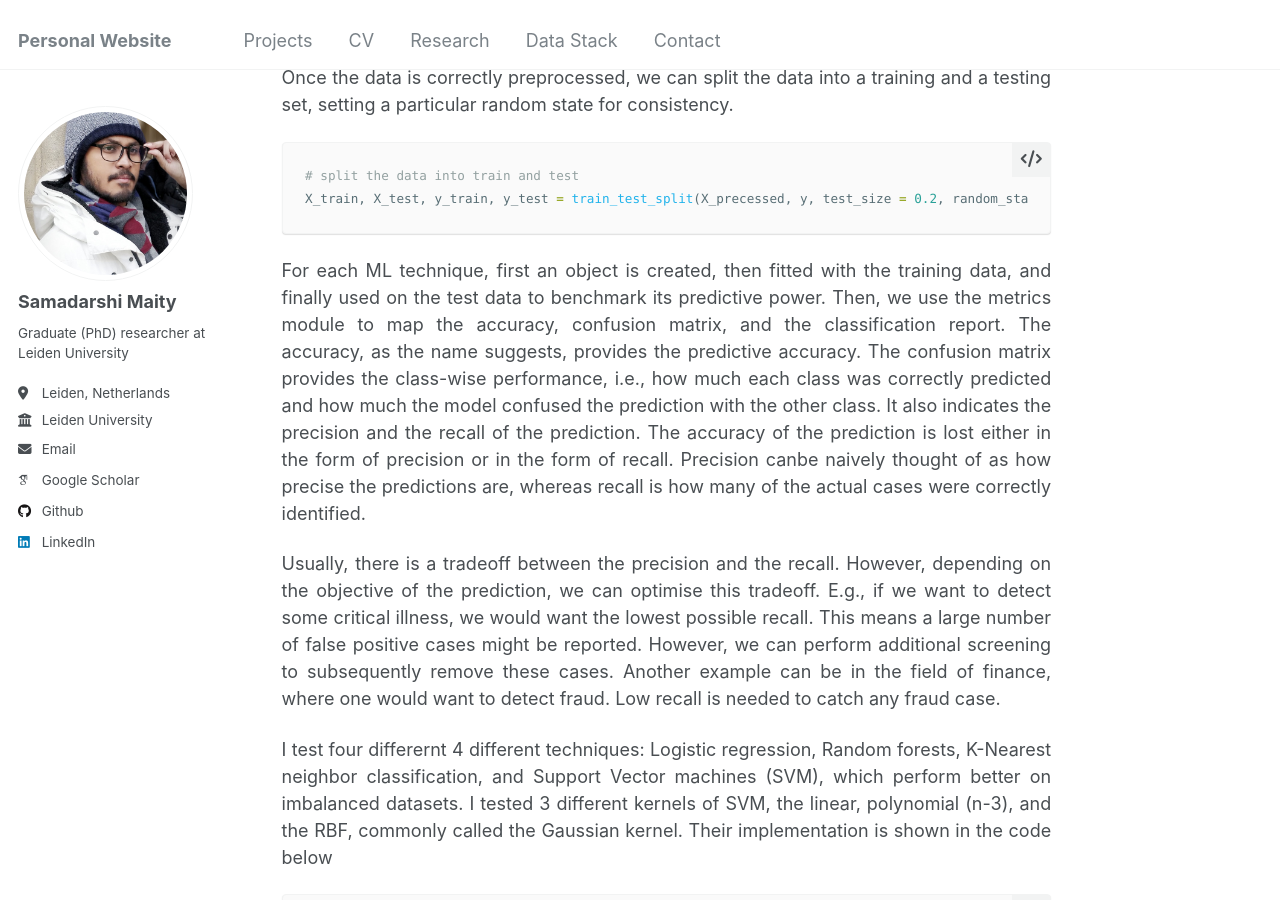
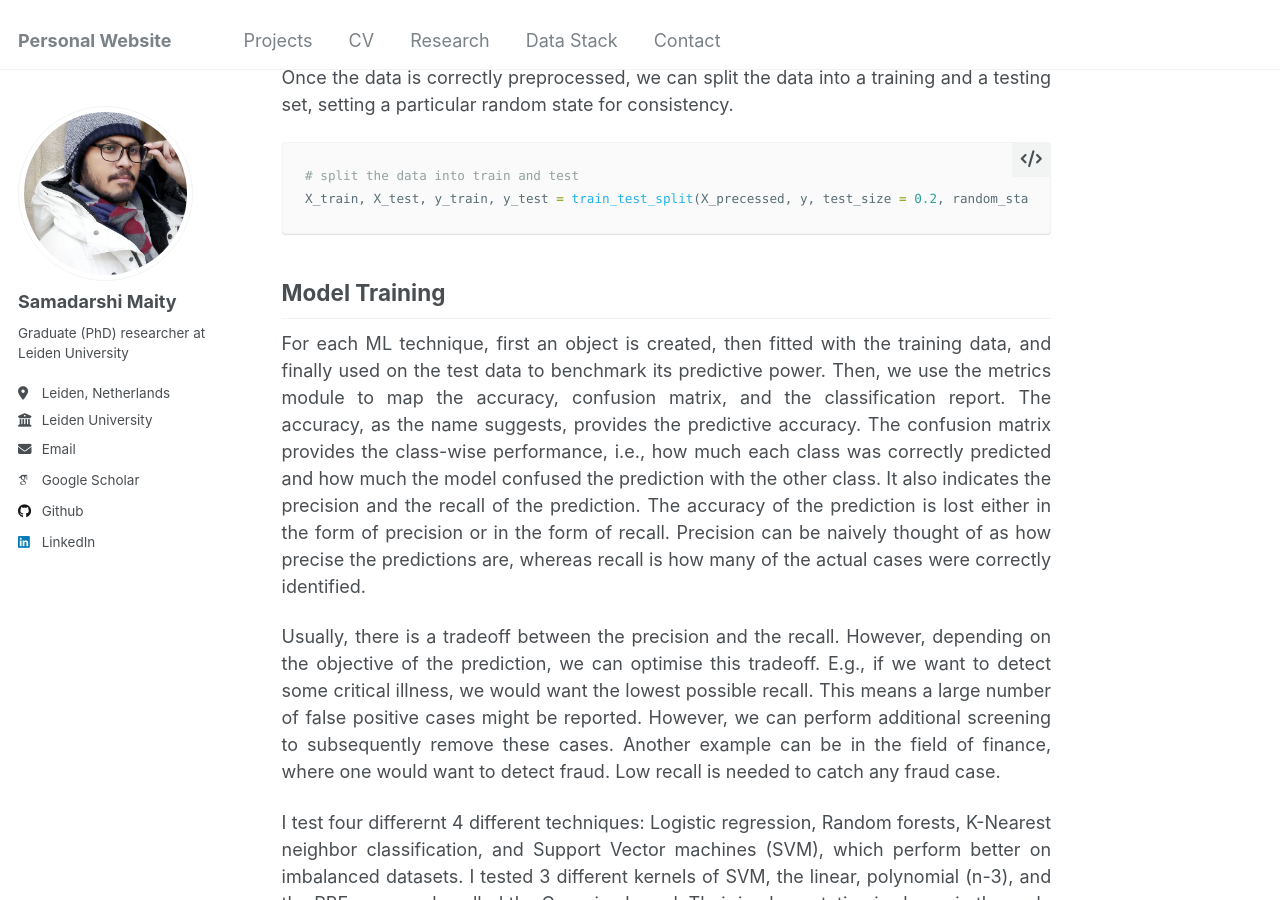
Before and after one commit to Samadarshi-Maity/Samadarshi-Maity.github.io, a Jekyll site: the page built from _portfolio/portfolio-3.md, in a window 1280 px wide and 900 px high, scrolled down 6900 px. Built offline with Jekyll 4.4.1, drawn with Linux system fonts in a browser that asks for light colours; some web fonts are replaced; some of the changed lines change nothing that is shown; some of the changed text lies outside the part shown.

Commit message:
Update portfolio-3.md

````diff
--- a/_portfolio/portfolio-3.md
+++ b/_portfolio/portfolio-3.md
@@ -152,7 +152,8 @@
 <div style="display: flex; align-items: center;">
 <img src="/images/Credit_Risk_Assessment/piechart.png" height="100">
 </div>
-## Predicting Defaults using Supervised Learning.
+
+## Predicting Defaults using Supervised Learning: Data Preprocessing
 <p align = 'justify'>
 The most important step before performing any predictive analysis is to preprocess the data to prepare it for analysis.
 They can have several types of imperfections like: duplicates, missing values, unnormalised data columns, to name a few. Also, they might exist in a format that is difficult to use for predictive analysis, like non-numerical classes for categorical data.
@@ -210,8 +211,10 @@
 # split the data into train and test
 X_train, X_test, y_train, y_test = train_test_split(X_precessed, y, test_size = 0.2, random_state = 42)
 ```
+
+## Model Training
 <p align = 'justify'>
-For each ML technique, first an object is created, then fitted with the training data, and finally used on the test data to benchmark its predictive power. Then, we use the metrics module to map the accuracy, confusion matrix, and the classification report. The accuracy, as the name suggests, provides the predictive accuracy. The confusion matrix provides the class-wise performance, i.e., how much each class was correctly predicted and how much the model confused the prediction with the other class. It also indicates the precision and the recall of the prediction. The accuracy of the prediction is lost either in the form of precision or in the form of recall. Precision canbe  naively thought of as how precise the predictions are, whereas recall is how many of the actual cases were correctly identified.
+For each ML technique, first an object is created, then fitted with the training data, and finally used on the test data to benchmark its predictive power. Then, we use the metrics module to map the accuracy, confusion matrix, and the classification report. The accuracy, as the name suggests, provides the predictive accuracy. The confusion matrix provides the class-wise performance, i.e., how much each class was correctly predicted and how much the model confused the prediction with the other class. It also indicates the precision and the recall of the prediction. The accuracy of the prediction is lost either in the form of precision or in the form of recall. Precision can be  naively thought of as how precise the predictions are, whereas recall is how many of the actual cases were correctly identified.
 </p>
 <p align = 'justify'>
 Usually, there is a tradeoff between the precision and the recall. However, depending on the objective of the prediction, we can optimise this tradeoff. E.g., if we want to detect some critical illness, we would want the lowest possible recall. This means a large number of false positive cases might be reported. However, we can perform additional screening to subsequently remove these cases. Another example can be in the field of finance, where one would want to detect fraud. Low recall is needed to catch any fraud case.
@@ -277,14 +280,20 @@
 print('classification report', classification_report(y_test, ypred))
 ```
 
+## Model Evaluation
 <p align = 'justify'>
 Finally, we can tabulate the performance of each of these methods as follows:
 </p>
 
 | Model                            | Accuracy   |  Precision | Recall  |  F1 Score |
 | -------------------------------- | ---------- | ---------- | ------- | --------- |
-| Logistic Regression              | 2016       |            |         |           |
-| Random Forest Classifier         |            |            |         |           |
-| Linear Support Vector Machine    | 2022       |            |         |           |
-| Trinomial Support Vector Machine | 2022       |            |         |           |
-| Gaussian Support Vector Machine  | 2022       |            |         |           |
+| Logistic Regression              |   0.82     |    0.69    |  0.34   |   0.46    |
+| Random Forest Classifier         |   0.85     |    0.75    |  0.51   |   0.61    |
+| Linear Support Vector Machine    |   0.82     |    0.73    |  0.27   |   0.39    |
+| Trinomial Support Vector Machine |   0.84     |    0.82    |  0.33   |   0.47    |
+| Gaussian Support Vector Machine  |   0.84     |    0.84    |  0.34   |   0.49    |
+
+
+<p align='justify'>
+The Accuracy of all models is similar, with Random Forest classifier and non-linear SVMs performing better than the rest. The SVM with Gaussian kernel has the highest precision. For recall, again, Random Forest Classifier did the best and so is its F1 score. Overall, Random Forest performed better than all other models. However, I will take these metrics with a pinch of salt since nearly every model has a very poor F1 score for predicting default cases, and Random Forest performs decently. This is primarily due to the imbalance in the dataset and the best strategy would be to make the weights balanced while training the models.
+</p>
````
